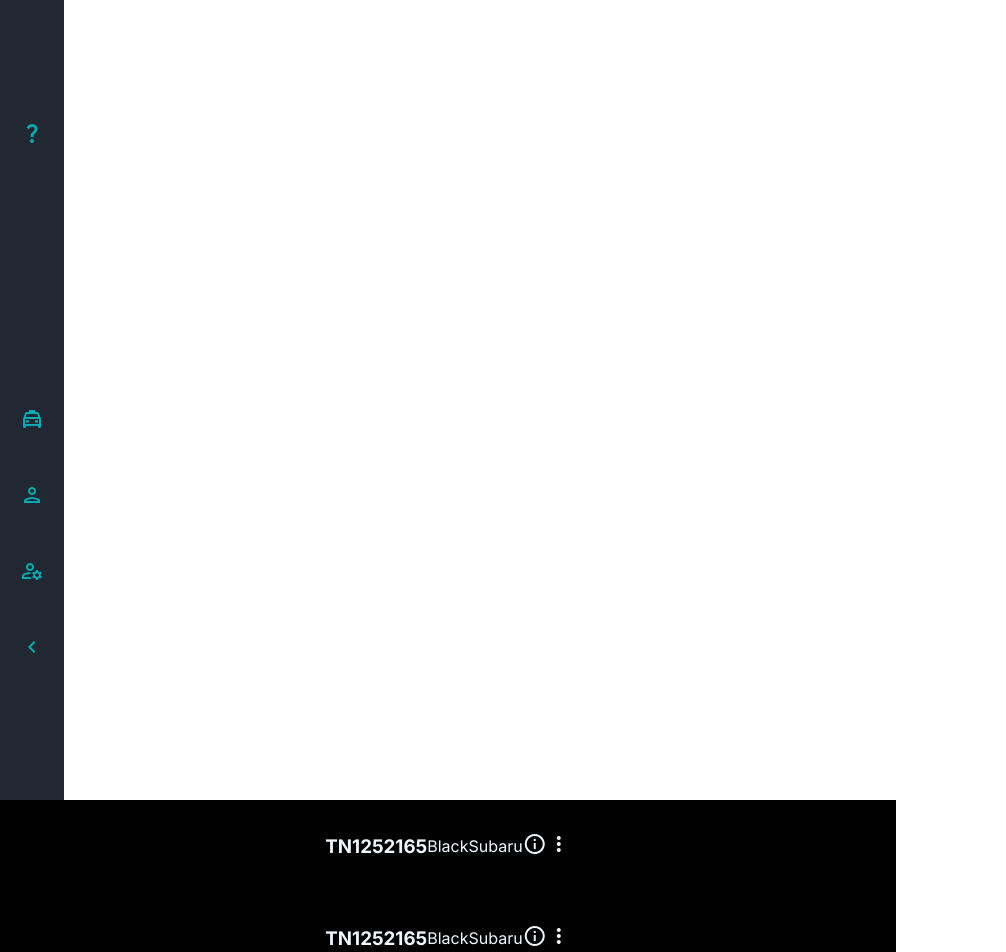
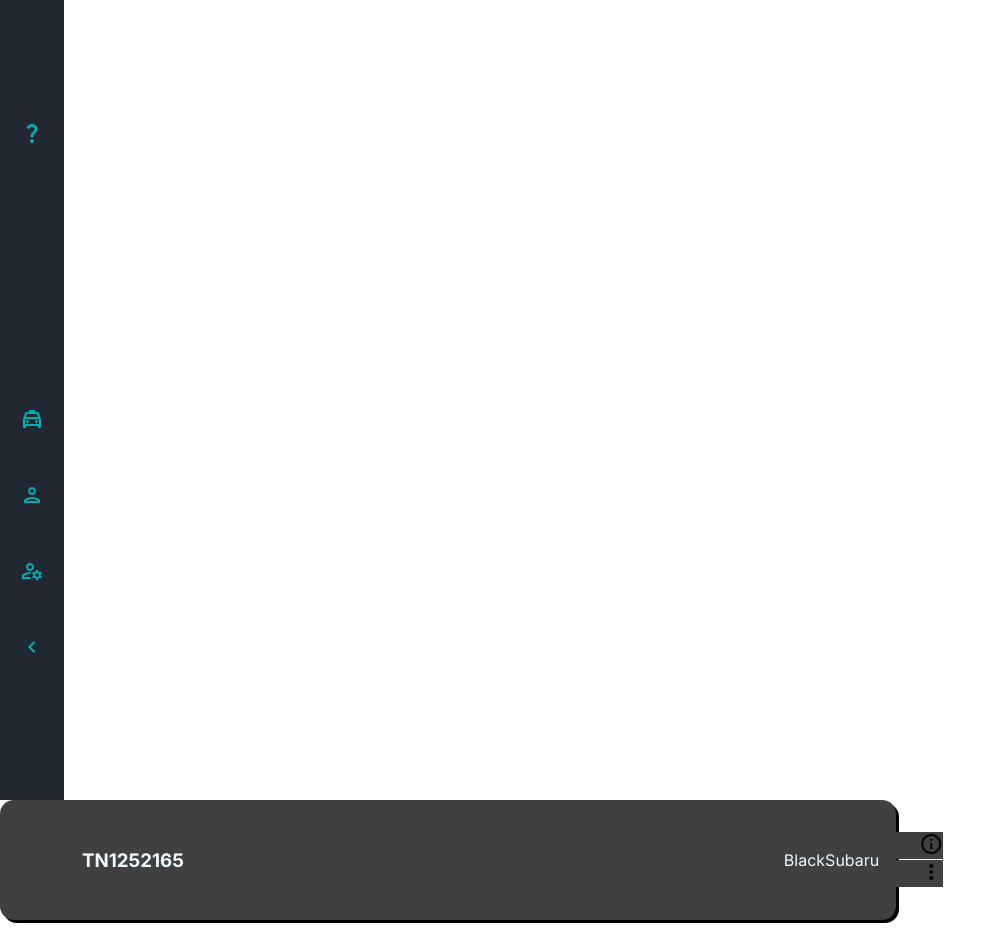
Before and after one commit to DineshK-1/fleetwise, a Next.js app: page /Cabs in a window 1280 px wide. Shown: the top 952 px of the page, without its empty margins (0-1006 px from the left). Built offline with nearby package versions, Linux system fonts and the light colour scheme.

Commit message:
styling changes

```diff
--- a/app/Cabs/cabdeets.css
+++ b/app/Cabs/cabdeets.css
@@ -4,12 +4,30 @@
 }
 
 .cabcard {
-  box-shadow: inset 0 0 20px #000000;
+  box-shadow: 3px 3px #000000;
   color: aliceblue;
-  background-color: #000000;
+  background-color: #404040;
   display: flex;
   flex-direction: row;
   padding: 2rem;
   width: 70%;
-  justify-content: center;
+  border-radius: 14px;
 }
+
+.cabcard h3 {
+  margin-left: 50px;
+  margin-right: 600px;
+}
+
+.cabcard span {
+  margin-left: 40px;
+}
+
+button {
+  border: 0;
+  background-color: #404040;
+}
+
+button :hover {
+  background-color: #b1acac;
+}
--- a/app/Cabs/page.jsx
+++ b/app/Cabs/page.jsx
@@ -11,8 +11,12 @@ function CabCard({ reg, name, cabcolor }) {
         {name}
       </p>
       <div className="icons">
+        <button>
           <span class="material-icons-outlined">info</span>
+        </button>
+        <button>
           <span class="material-icons-outlined">more_vert</span>
+        </button>
       </div>
     </div>
   );
@@ -26,12 +30,16 @@ export default function CabDetails() {
   return (
     <div>
       {array.map((cab) => (
+        <>
           <CabCard
             key={cab.cabreg}
             reg={cab.cabreg}
             name={cab.cabname}
             cabcolor={cab.cabcolor}
           />
+          <br />
+          <br />
+        </>
       ))}
     </div>
   );
--- a/app/globals.css
+++ b/app/globals.css
@@ -1,32 +1,38 @@
 :root {
   --max-width: 1100px;
   --border-radius: 12px;
-  --font-mono: ui-monospace, Menlo, Monaco, 'Cascadia Mono', 'Segoe UI Mono',
-    'Roboto Mono', 'Oxygen Mono', 'Ubuntu Monospace', 'Source Code Pro',
-    'Fira Mono', 'Droid Sans Mono', 'Courier New', monospace;
+  --font-mono: ui-monospace, Menlo, Monaco, "Cascadia Mono", "Segoe UI Mono",
+    "Roboto Mono", "Oxygen Mono", "Ubuntu Monospace", "Source Code Pro",
+    "Fira Mono", "Droid Sans Mono", "Courier New", monospace;
 
   --foreground-rgb: 0, 0, 0;
   --background-start-rgb: 214, 219, 220;
   --background-end-rgb: 255, 255, 255;
 
-  --primary-glow: conic-gradient(from 180deg at 50% 50%,
+  --primary-glow: conic-gradient(
+    from 180deg at 50% 50%,
     #16abff33 0deg,
     #0885ff33 55deg,
     #54d6ff33 120deg,
     #0071ff33 160deg,
-      transparent 360deg);
-  --secondary-glow: radial-gradient(rgba(255, 255, 255, 1),
-      rgba(255, 255, 255, 0));
+    transparent 360deg
+  );
+  --secondary-glow: radial-gradient(
+    rgba(255, 255, 255, 1),
+    rgba(255, 255, 255, 0)
+  );
 
   --tile-start-rgb: 239, 245, 249;
   --tile-end-rgb: 228, 232, 233;
-  --tile-border: conic-gradient(#00000080,
+  --tile-border: conic-gradient(
+    #00000080,
     #00000040,
     #00000030,
     #00000020,
     #00000010,
     #00000010,
-      #00000080);
+    #00000080
+  );
 
   --callout-rgb: 238, 240, 241;
   --callout-border-rgb: 172, 175, 176;
@@ -41,20 +47,24 @@
     --background-end-rgb: 0, 0, 0;
 
     --primary-glow: radial-gradient(rgba(1, 65, 255, 0.4), rgba(1, 65, 255, 0));
-    --secondary-glow: linear-gradient(to bottom right,
+    --secondary-glow: linear-gradient(
+      to bottom right,
       rgba(1, 65, 255, 0),
       rgba(1, 65, 255, 0),
-        rgba(1, 65, 255, 0.3));
+      rgba(1, 65, 255, 0.3)
+    );
 
     --tile-start-rgb: 2, 13, 46;
     --tile-end-rgb: 2, 5, 19;
-    --tile-border: conic-gradient(#ffffff80,
+    --tile-border: conic-gradient(
+      #ffffff80,
       #ffffff40,
       #ffffff30,
       #ffffff20,
       #ffffff10,
       #ffffff10,
-        #ffffff80);
+      #ffffff80
+    );
 
     --callout-rgb: 20, 20, 20;
     --callout-border-rgb: 108, 108, 108;
@@ -74,8 +84,6 @@ body {
   max-width: 100vw;
   overflow-x: hidden;
 }
-
-body {}
 
 a {
   color: inherit;
@@ -98,26 +106,26 @@ a {
 }
 
 .sidebar .logo {
-  padding: .5rem;
+  padding: 0.5rem;
   cursor: pointer;
-  color: #00ADB5;
+  color: #00adb5;
 }
 
 .sidebar .Navigation .nav-item {
-  margin: 1rem .75rem;
-  padding: .5rem;
+  margin: 1rem 0.75rem;
+  padding: 0.5rem;
   cursor: pointer;
-  color: #00ADB5;
+  color: #00adb5;
   transition: all 500ms;
   border-radius: 10px;
 }
 
 .sidebar .Navigation .nav-item:hover {
-  background-color: #00ADB5;
+  background-color: #00adb5;
   color: #222831;
 }
 
 .sidebar .Navigation .nav-item:hover {
-  background-color: #00ADB5;
+  background-color: #00adb5;
   color: #222831;
 }
```
Also changed, not shown: app/layout.jsx (+9 -9 lines). Lines whose indentation alone changed are shown as unchanged.
